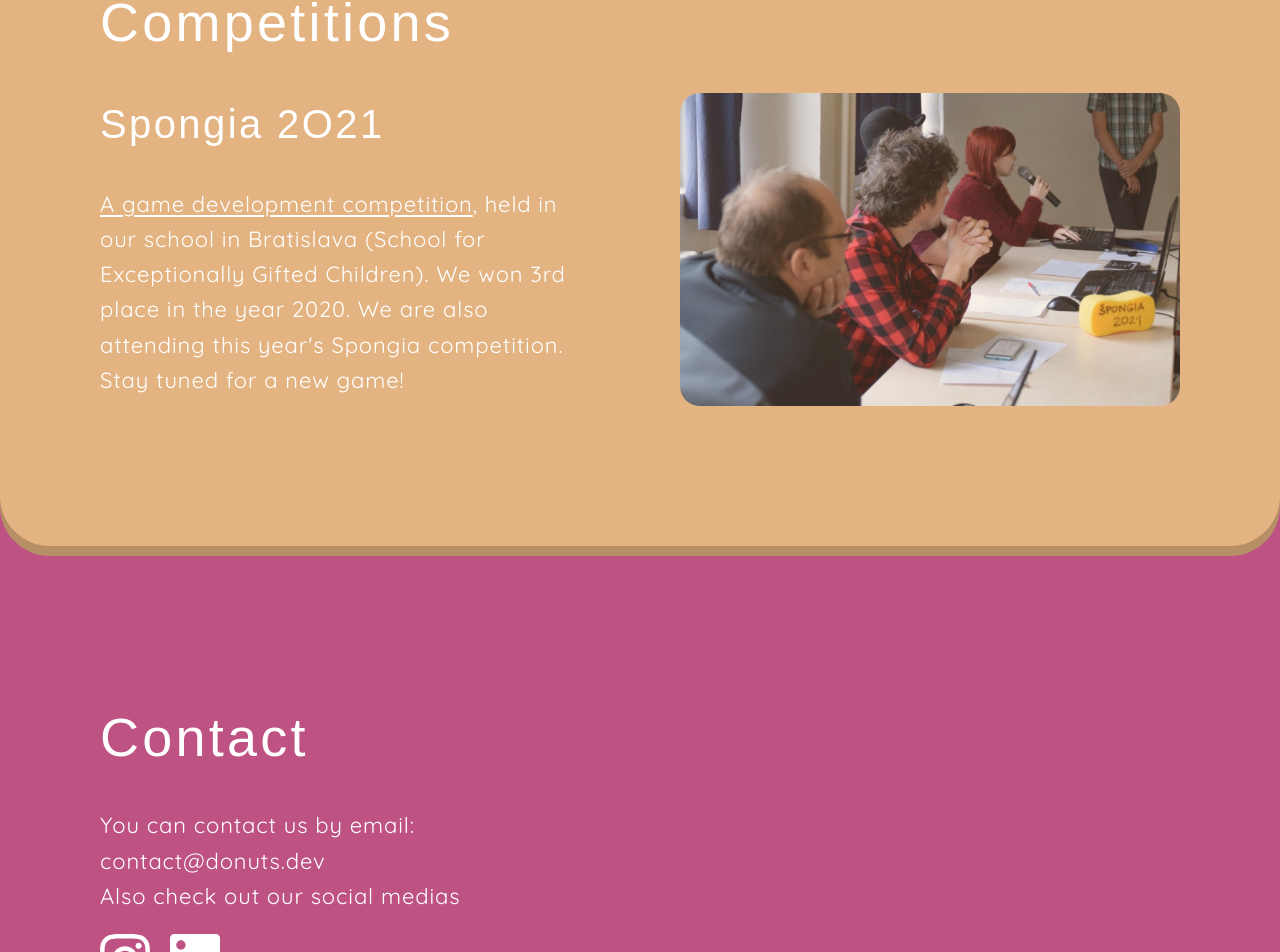
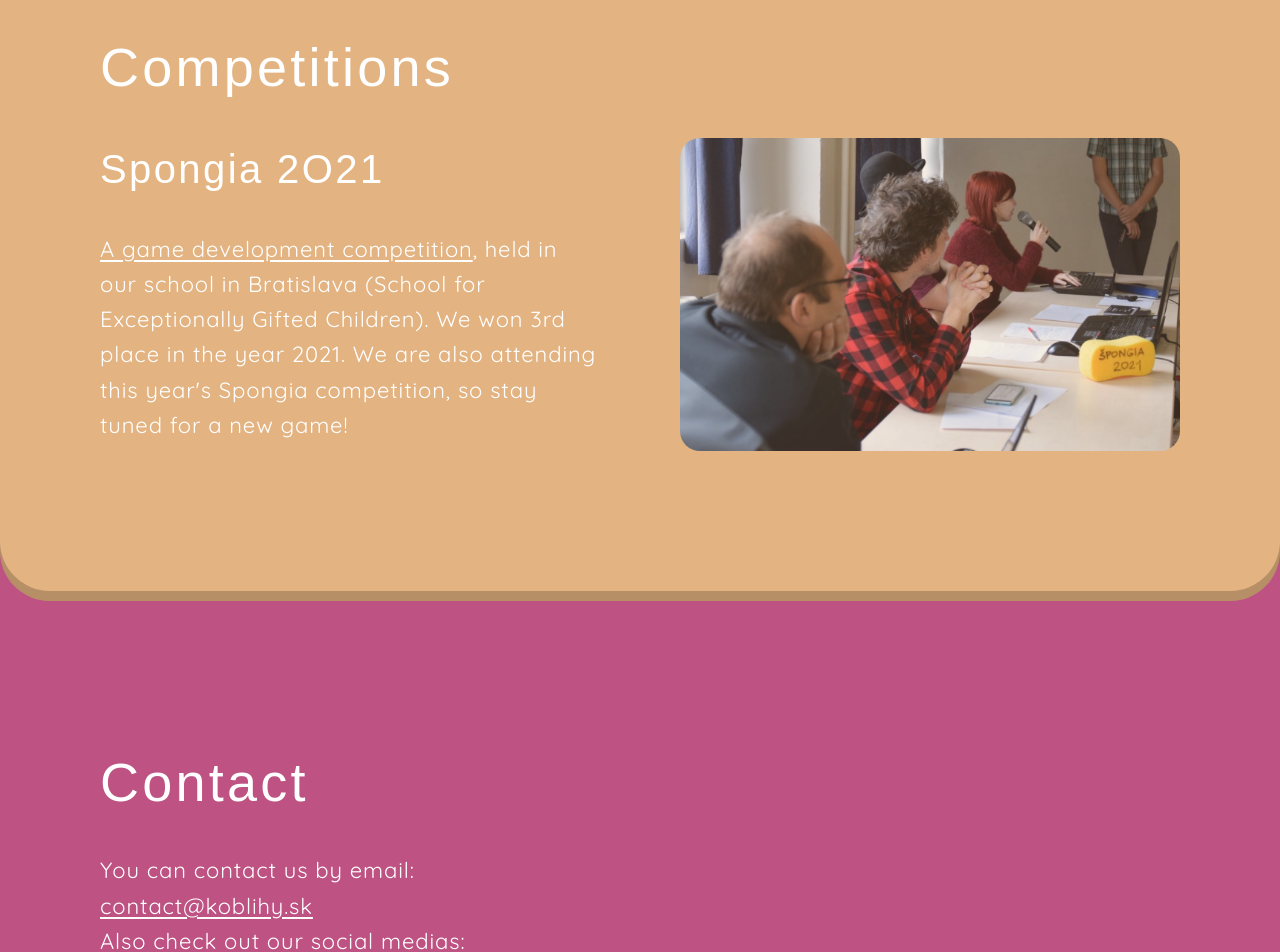
Before and after one commit to samuel-soltys/koblihy-website, a Next.js app: page / in a window 1280 px wide. Shown: the part 2921-3873 px from the top of the page. Built offline with nearby package versions, Linux system fonts and the light colour scheme; a web font is replaced by a local one.

Commit message:
Contact and content corrections

```diff
--- a/src/pages/index.tsx
+++ b/src/pages/index.tsx
@@ -71,7 +71,7 @@ const Home: NextPage = () => {
                     <section className="games">
                         <h1>Games</h1>
                         <InfoBlock
-                            headline="Bob musical adventures"
+                            headline="Bob’s musical donut adventures"
                             text={
                                 <p>
                                     A side-scrolling game with pretty parallax
@@ -112,9 +112,9 @@ const Home: NextPage = () => {
                                     </a>
                                     , held in our school in Bratislava (School
                                     for Exceptionally Gifted Children). We won
-                                    3rd place in the year 2020. We are also
-                                    attending this year&apos;s Spongia
-                                    competition. Stay tuned for a new game!
+                                    3rd place in the year 2021. We are also
+                                    attending this year&apos;s Spongia competition,
+                                    so stay tuned for a new game!
                                 </p>
                             }
                             img="/spongia-2021.jpg"
@@ -124,8 +124,9 @@ const Home: NextPage = () => {
                 <section className="contact">
                     <h1>Contact</h1>
                     <p>You can contact us by email:</p>
-                    <p>contact@donuts.dev</p>
-                    <p>Also check out our social medias</p>
+                    <a href="mailto:contact@koblihy.sk">contact@koblihy.sk</a>
+
+                    <p>Also check out our social medias:</p>
                     <div className="socials">
                         <a
                             href="https://www.instagram.com/koblihy.sk/"
--- a/src/scss/main.scss
+++ b/src/scss/main.scss
@@ -213,7 +213,15 @@ section { margin-bottom: 15vw; }
 }
 .competitions, .contact  { margin-bottom: 100px; }
 
-.contact .socials {
-	margin-top: 20px;
-	a { margin-right: 20px;  }
+.contact {
+    a {
+        text-decoration: underline;
+        text-underline-offset: 0.12em;
+    }
+    .socials {
+        margin-top: 20px;
+        a {
+            margin-right: 20px;
+        }
+    }
 }
```
